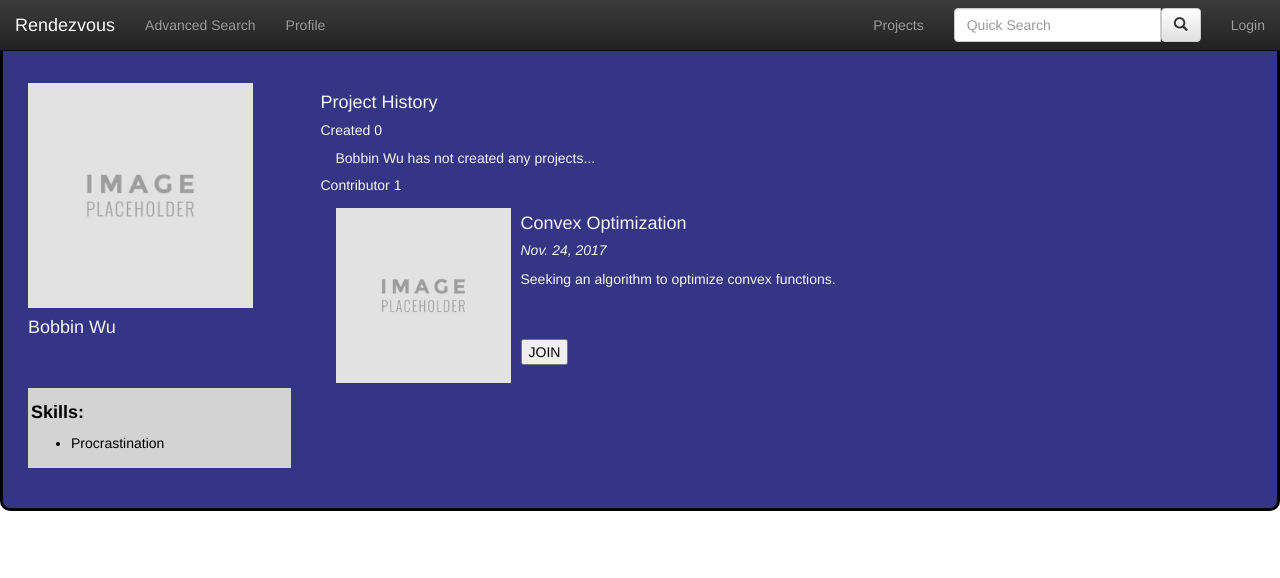
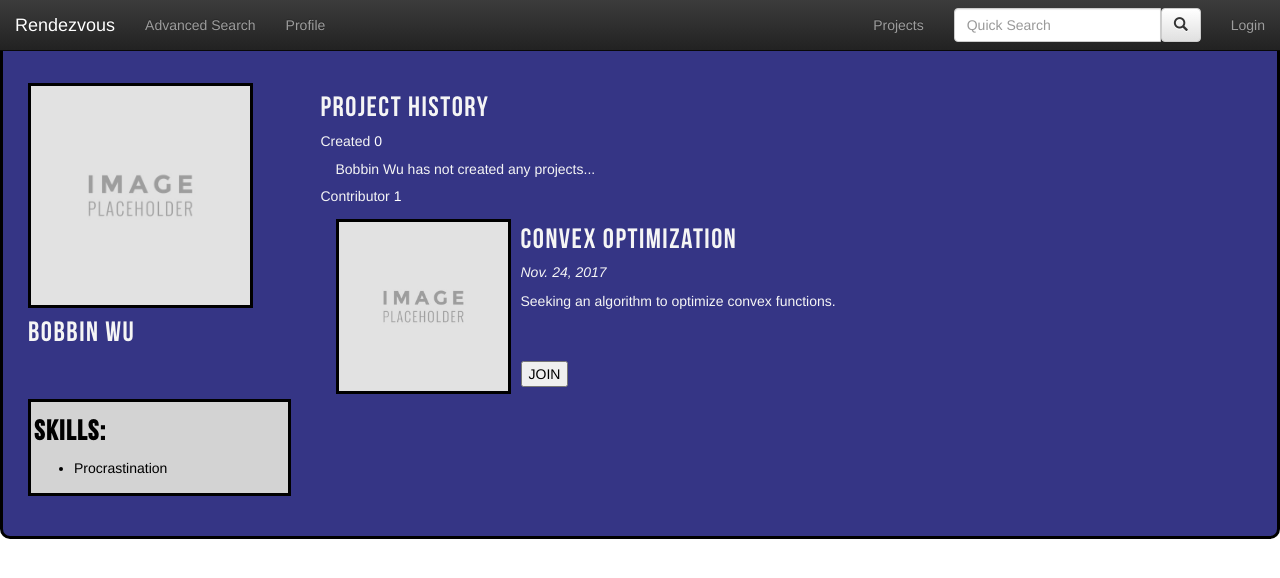
Before and after one commit to LOCosta/CS326-Etc-Etc-Etc, a Django app: page /rendezvous/user/7576ff30099940c7925c06cd2930d72c/ in a window 1280 px wide. Shown: the top 578 px of the page. Run offline with Django 3.2, Linux system fonts and the light colour scheme; data comes from the database, SQL or seed files in the repository; both versions use the stored data as it was after the commit; some libraries are stand-ins or nearby versions.

Commit message:
UI Changes/Slides

```diff
--- a/Etc_Etc_Etc/rendezvous/static/css/login.css
+++ b/Etc_Etc_Etc/rendezvous/static/css/login.css
@@ -1,4 +1,6 @@
 body {
     background-color: whitesmoke;
     padding-top: 65px;
+    margin-left: 10px;
+    padding-left: 20 px;
 }
--- a/Etc_Etc_Etc/rendezvous/static/css/profile.css
+++ b/Etc_Etc_Etc/rendezvous/static/css/profile.css
@@ -1,3 +1,14 @@
+@font-face{
+    font-family: bodyfont;
+    src: url("../font/BebasNeue.otf")
+}
+
+h4{
+    font-family: bodyfont;
+    font-size: 200%;
+    letter-spacing: 1.5px;
+}
+
 body {
   color: whitesmoke;
 }
@@ -14,6 +25,7 @@ button {
 .profile-im {
   width: 225px;
   height: 225px;
+  border: 3px solid black;
 }
 
 .project-im {
@@ -21,6 +33,7 @@ button {
   height: 175px;
   float: left;
   margin: 4px 10px 3px 0px;
+  border: 3px solid black;
 }
 
 .skills {
@@ -28,6 +41,7 @@ button {
   padding: 5px 0px 5px 3px;
   color: black;
   background-color: lightgray;
+  border: 3px solid black;
 }
 
 .row {
@@ -49,5 +63,5 @@ button {
 .num-projects {
     background-color: #353585;
     color: white;
-    font-weight: 100;
+    font-weight: 200;
 }
```
Also changed, not shown: Etc_Etc_Etc/rendezvous/static/css/project.css (+8 -1 lines), Etc_Etc_Etc/rendezvous/static/css/search.css (+8 -1 lines), Etc_Etc_Etc/db.sqlite3, Etc_Etc_Etc/rendezvous/static/font/BebasNeue.otf (added), 1 other file.
